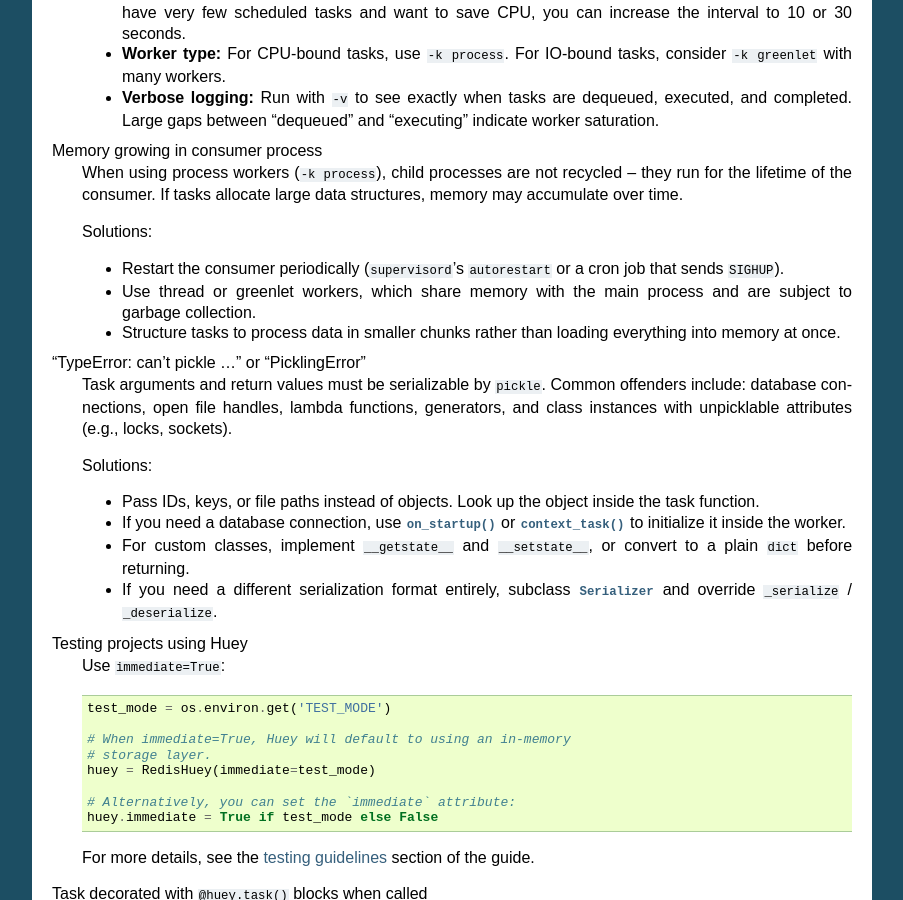
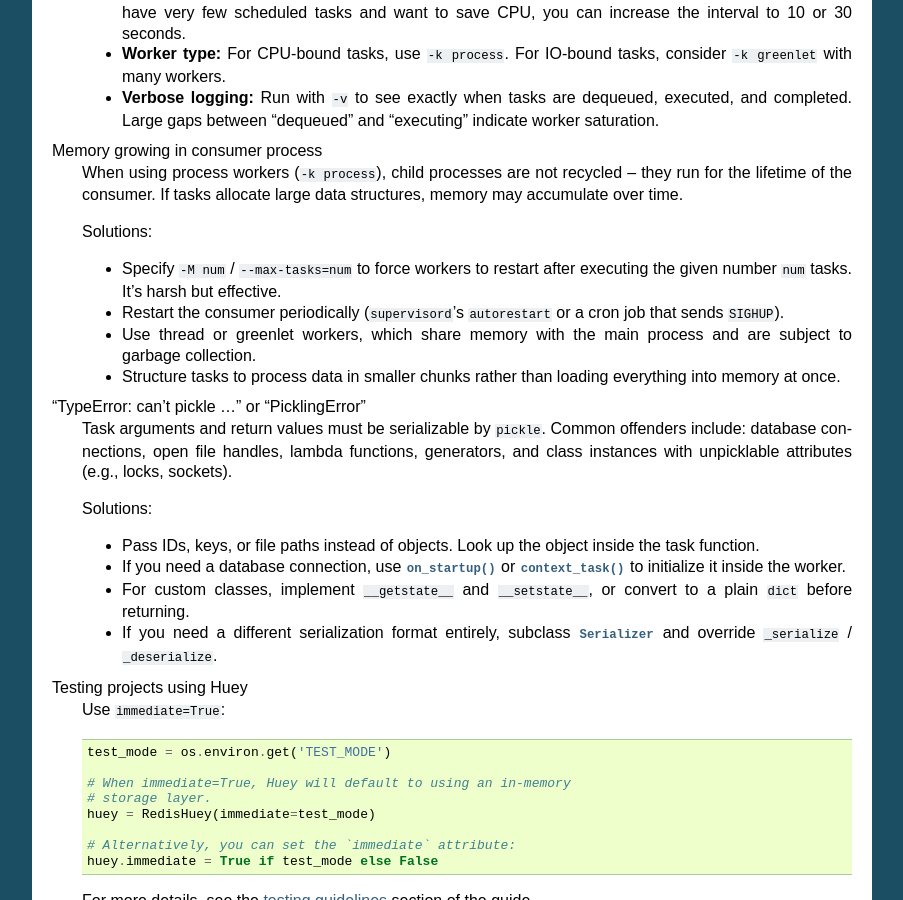
Before and after one commit to coleifer/huey, a Sphinx documentation site: the page built from docs/troubleshooting.rst, in a window 1280 px wide and 900 px high, scrolled down 3081 px. Shown: the whole window, without its empty margins (198-1101 px from the left). Built offline with Sphinx 7.4.7, drawn with Linux system fonts in a browser that asks for light colours.

Commit message:
-M/--max-tasks as troubleshooting rec for mem growth

```diff
--- a/docs/troubleshooting.rst
+++ b/docs/troubleshooting.rst
@@ -199,6 +199,8 @@ Memory growing in consumer process
 
     Solutions:
 
+    * Specify ``-M num`` / ``--max-tasks=num`` to force workers to restart
+      after executing the given number ``num`` tasks. It's harsh but effective.
     * Restart the consumer periodically (``supervisord``'s ``autorestart`` or
       a cron job that sends ``SIGHUP``).
     * Use thread or greenlet workers, which share memory with the main process
```
